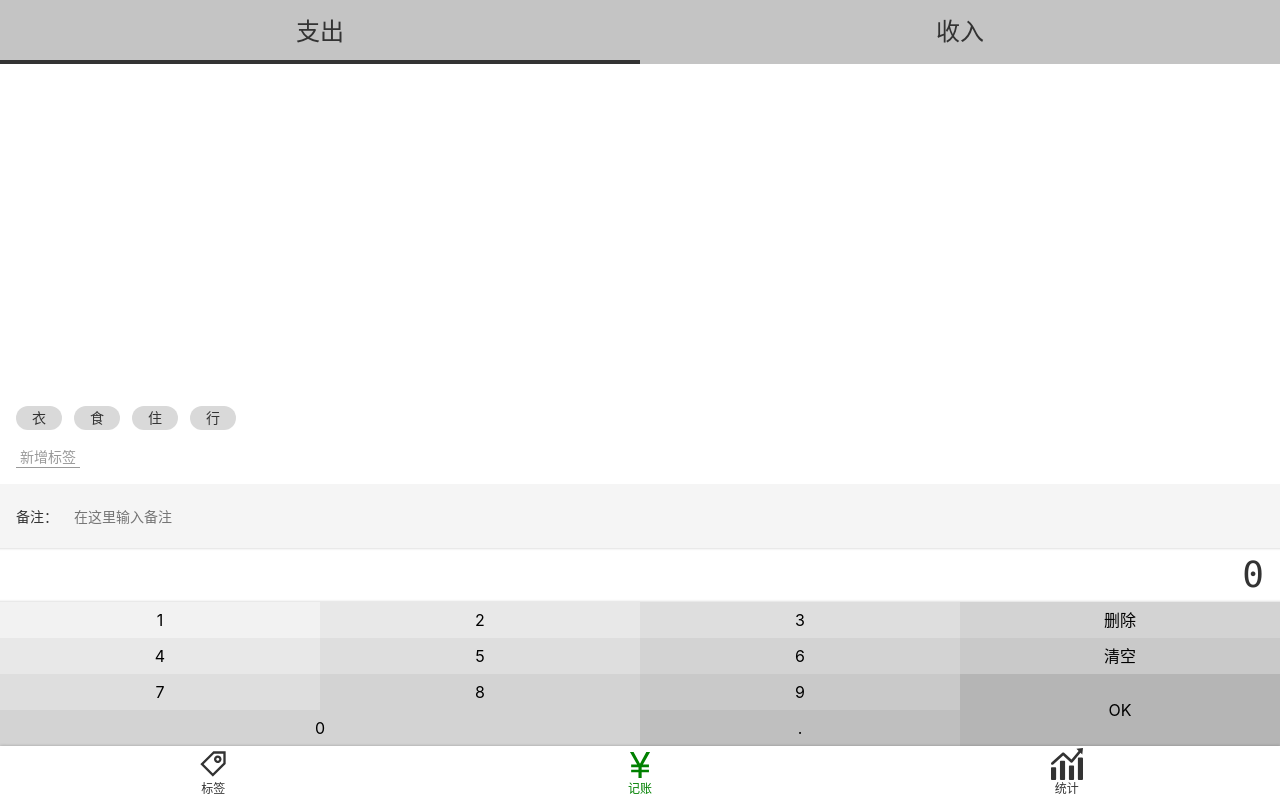
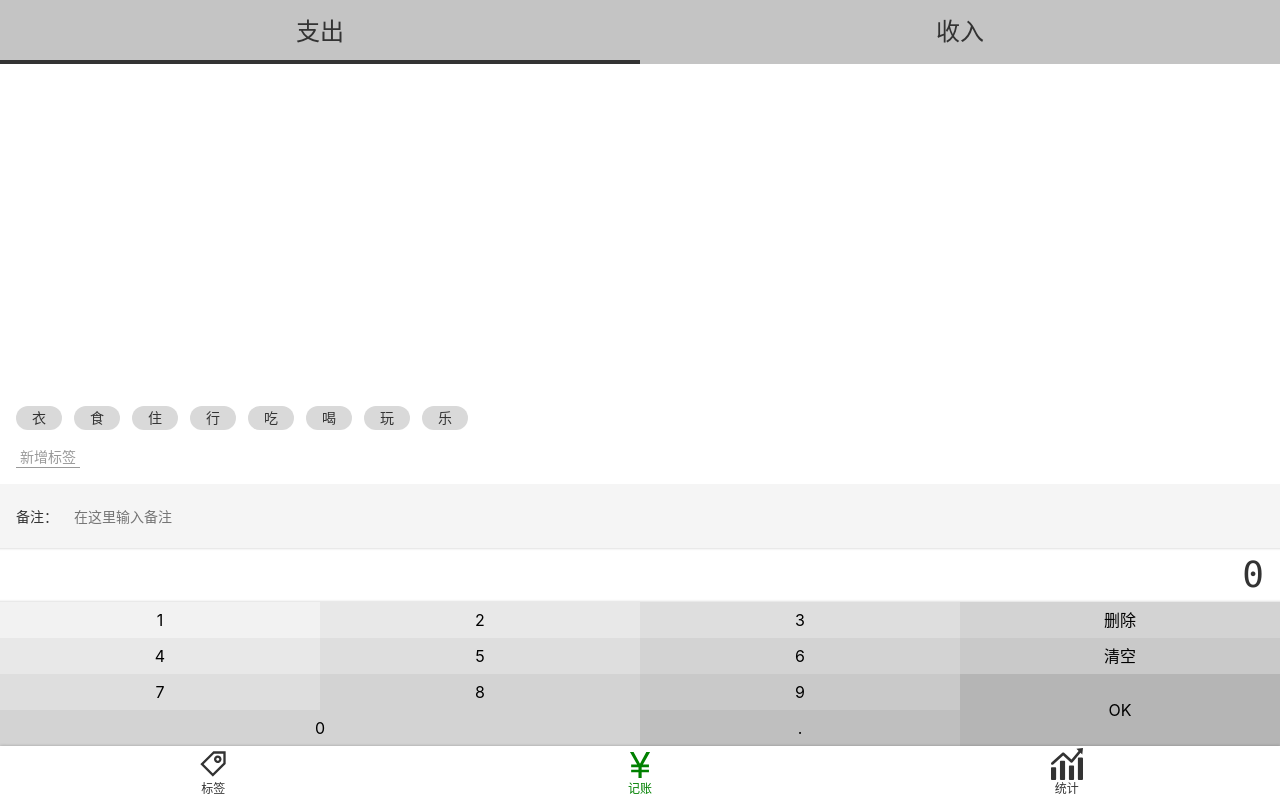
Before and after one commit to Fanrongrong-123/moeny, a Vue app: page /#/Money in a window 1280 px wide. Built offline with nearby package versions, Linux system fonts and the light colour scheme.

Commit message:
tags选中和取消

```diff
--- a/src/components/money/Tags.vue
+++ b/src/components/money/Tags.vue
@@ -3,19 +3,36 @@
     <div class="new">
       <button>新增标签</button>
     </div>
+    <!--tag存在于selectedTags，selected就为选中状态-->
     <ul class="current">
-      <li>衣</li>
-      <li>食</li>
-      <li>住</li>
-      <li>行</li>
+      <li v-for="tag in dataSource" :key="tag"
+          :class="{selected: selectedTags.indexOf(tag)>=0}"
+          @click="xxx(tag)">
+        {{ tag }}
+      </li>
     </ul>
   </div>
-
 </template>
 
-<script lang="ts">
+<script>
 export default {
-  name: 'Tags'
+  name: 'Tags',
+  props: ['dataSource'],
+  data() {
+    return {
+      selectedTags: []
+    }
+  },
+  methods: {
+    xxx(tag) {
+      const index = this.selectedTags.indexOf(tag)
+      if (index >= 0) {
+        this.selectedTags.splice(index, 1)
+      } else {
+        this.selectedTags.push(tag)
+      }
+    }
+  }
 }
 </script>
 
@@ -33,7 +50,8 @@ export default {
     margin-right: -12px;
 
     > li {
-      background: #d9d9d9;
+      $bg: #d9d9d9;
+      background: $bg;
       $h: 24px;
       height: $h;
       line-height: $h;
@@ -41,6 +59,11 @@ export default {
       padding: 0 16px;
       margin-right: 12px;
       margin-top: 4px;
+
+      &.selected {
+        background: darken($bg, 50%);
+        color: white;
+      }
     }
   }
 
--- a/src/views/Money.vue
+++ b/src/views/Money.vue
@@ -1,13 +1,13 @@
 <template>
-    <Layout class-prefix="layout">
-      <NumberPad/>
-      <Notes/>
-      <Tags/>
-      <Types/>
-    </Layout>
+  <Layout class-prefix="layout">
+    <NumberPad/>
+    <Notes/>
+    <Tags :data-source="tags"/>
+    <Types/>
+  </Layout>
 </template>
 
-<script lang="ts">
+<script>
 import Layout from '@/components/Layout.vue';
 import NumberPad from '@/components/money/NumberPad.vue';
 import Notes from '@/components/money/Notes.vue';
@@ -17,6 +17,11 @@ import Types from '@/components/money/Types.vue';
 export default {
   name: 'Money',
   components: {Types, Tags, Notes, NumberPad, Layout},
+  data() {
+    return {
+      tags: ['衣', '食', '住', '行','吃','喝','玩','乐']
+    };
+  }
 };
 </script>
 
```
